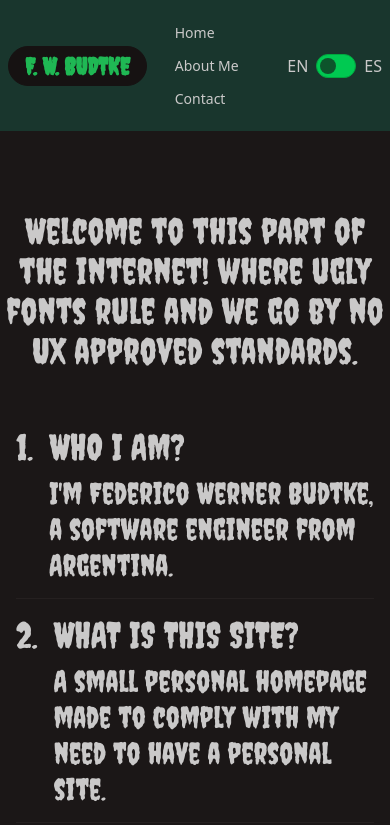
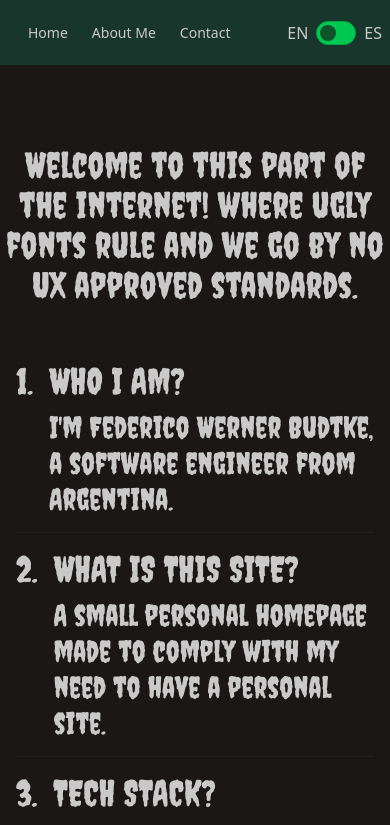
Before and after one commit to WernerBudtke/fwbudtke-dev-ar, a React (Vite) app: page / in a window 390 px wide. Shown: the top 825 px of the page. Built offline with nearby package versions, Linux system fonts and the light colour scheme.

Commit message:
chore: fix header navbar for small screens

```diff
--- a/src/components/Header.tsx
+++ b/src/components/Header.tsx
@@ -7,11 +7,13 @@ const Header = () => {
   const { t } = useTranslation();
 
   return (
-    <header className="navbar bg-neutral flex justify-between">
+    <header className="navbar bg-neutral flex justify-between flex-wrap">
       <nav className="flex items-center gap-2">
-        <Link to="/" className="btn btn-base text-primary text-2xl">
-          <Typography as="h1">F. W. BUDTKE</Typography>
-        </Link>
+        <div className="hidden sm:block">
+          <Link to="/" className="btn btn-base text-primary text-2xl ">
+            <Typography as="h1">F. W. BUDTKE</Typography>
+          </Link>
+        </div>
         <ul className="menu menu-horizontal">
           <li>
             <Link to="/">{t('navigationLinkHome')}</Link>
```
